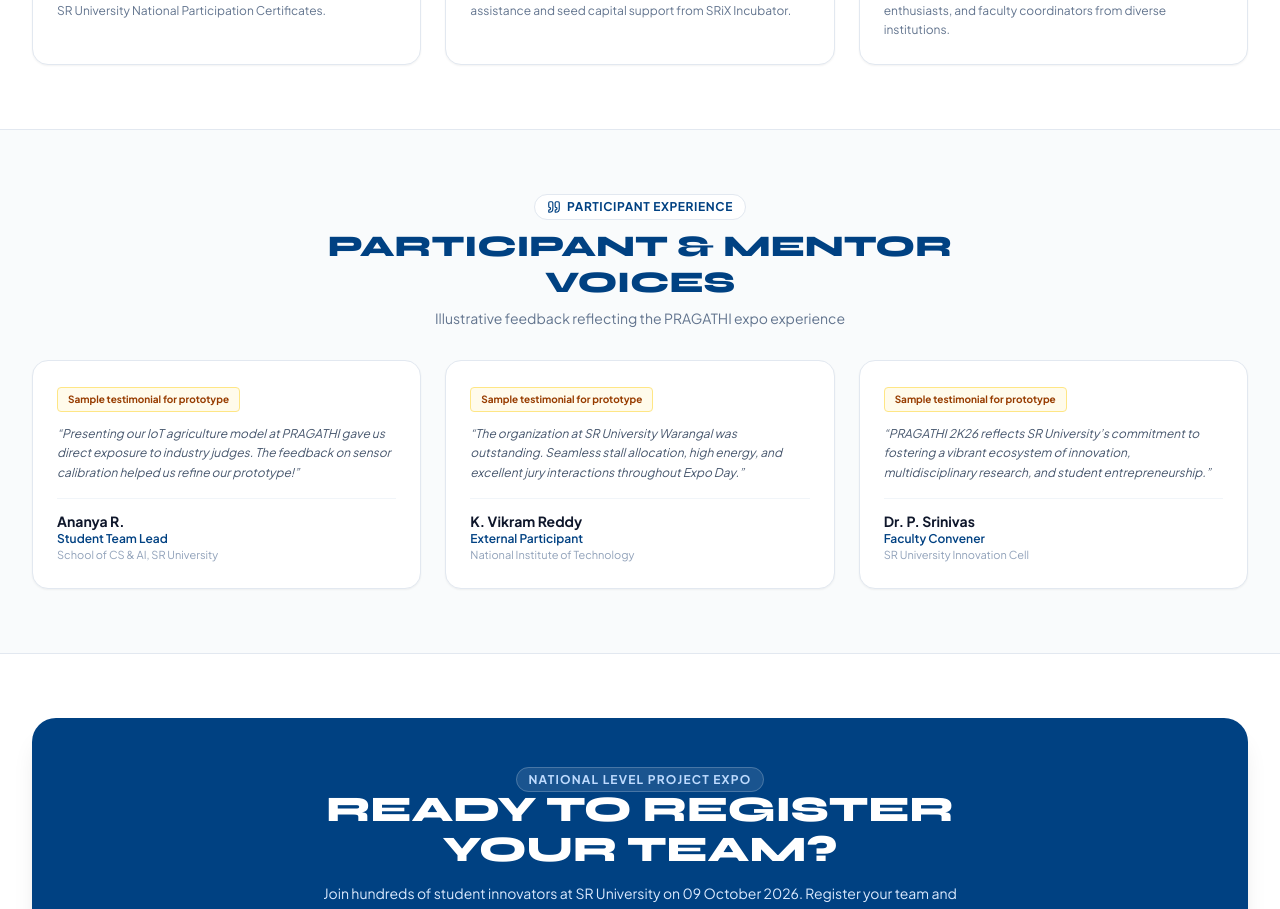
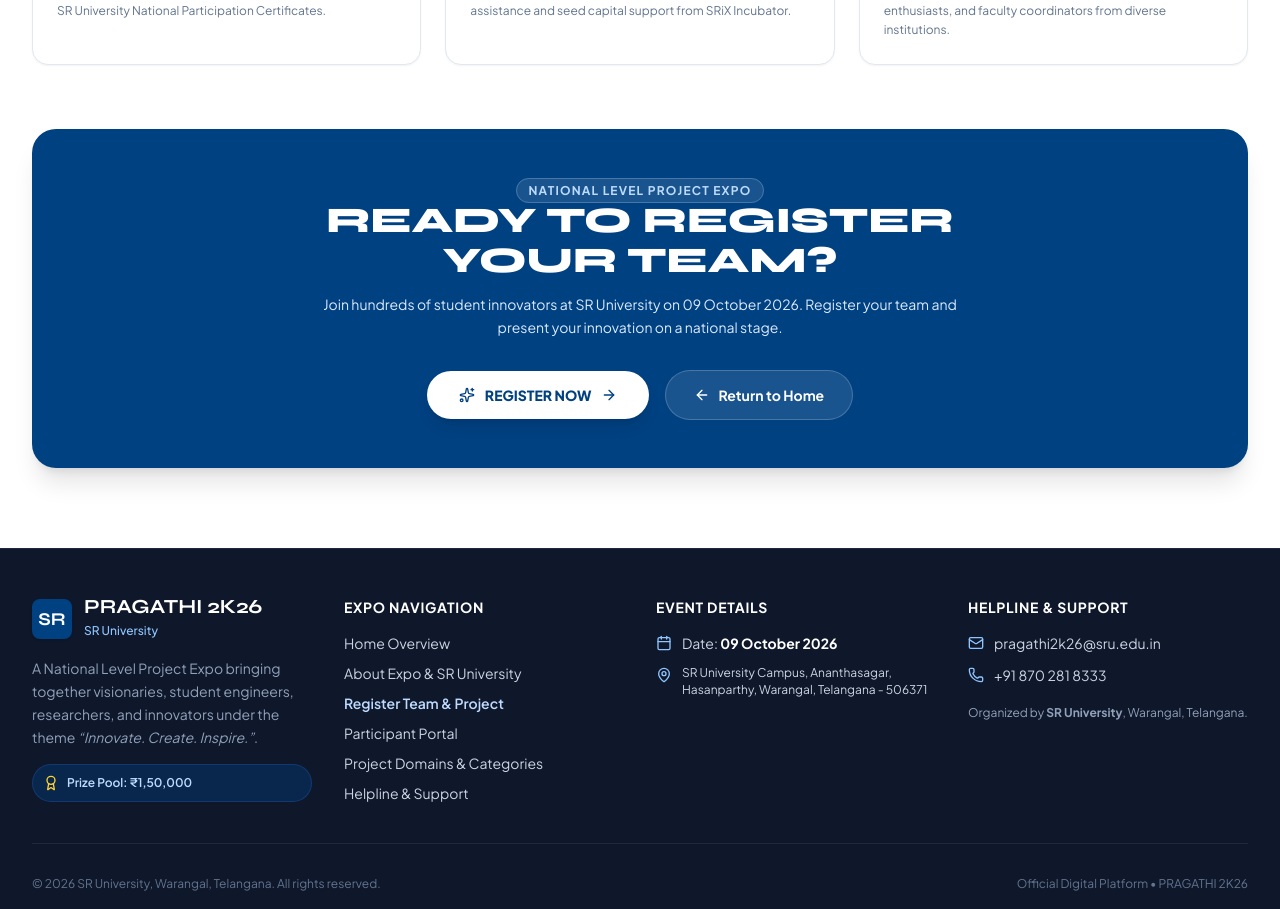
Before and after one commit to Sanjayduduka45/PragathiSru, a React (Vite) app: page /about in a window 1280 px wide. Shown: the part 2940-3849 px from the top of the page. Built offline with nearby package versions, Linux system fonts and the light colour scheme; no server answers; the database is empty.

Commit message:
fix: remove participant mentor voices section

```diff
--- a/src/pages/About.tsx
+++ b/src/pages/About.tsx
@@ -18,7 +18,6 @@
   Compass,
   Layers,
   Building,
-  Quote,
   HelpCircle,
   Clock,
   Send,
@@ -417,79 +416,7 @@
         </div>
       </section>
 
-      {/* SAMPLE TESTIMONIALS (PROTOTYPE DEMO) */}
-      <section className="bg-slate-50/80 py-16 border-y border-slate-200">
-        <div className="max-w-7xl mx-auto px-4 sm:px-6 lg:px-8 space-y-8">
 
-          <div className="text-center max-w-2xl mx-auto space-y-2">
-            <div className="inline-flex items-center gap-1.5 text-xs font-bold text-[#004182] uppercase tracking-wider bg-white px-3 py-1 rounded-full border border-slate-200">
-              <Quote className="w-3.5 h-3.5 text-[#004182]" />
-              <span>Participant Experience</span>
-            </div>
-            <h2 className="text-3xl font-extrabold text-[#004182] font-display uppercase">
-              Participant & Mentor Voices
-            </h2>
-            <p className="text-xs sm:text-sm text-slate-500">
-              Illustrative feedback reflecting the PRAGATHI expo experience
-            </p>
-          </div>
-
-          <div className="grid grid-cols-1 md:grid-cols-3 gap-6">
-
-            {/* Sample Testimonial 1 */}
-            <div className="bg-white rounded-2xl p-6 border border-slate-200 shadow-xs space-y-4 flex flex-col justify-between relative">
-              <div className="space-y-3">
-                <div className="inline-block bg-amber-50 text-amber-800 text-[10px] font-bold px-2.5 py-1 rounded border border-amber-200">
-                  Sample testimonial for prototype
-                </div>
-                <p className="text-xs text-slate-600 italic leading-relaxed">
-                  “Presenting our IoT agriculture model at PRAGATHI gave us direct exposure to industry judges. The feedback on sensor calibration helped us refine our prototype!”
-                </p>
-              </div>
-              <div className="pt-3 border-t border-slate-100">
-                <div className="font-bold text-sm text-slate-900">Ananya R.</div>
-                <div className="text-xs text-[#004182] font-semibold">Student Team Lead</div>
-                <div className="text-[11px] text-slate-400">School of CS & AI, SR University</div>
-              </div>
-            </div>
-
-            {/* Sample Testimonial 2 */}
-            <div className="bg-white rounded-2xl p-6 border border-slate-200 shadow-xs space-y-4 flex flex-col justify-between relative">
-              <div className="space-y-3">
-                <div className="inline-block bg-amber-50 text-amber-800 text-[10px] font-bold px-2.5 py-1 rounded border border-amber-200">
-                  Sample testimonial for prototype
-                </div>
-                <p className="text-xs text-slate-600 italic leading-relaxed">
-                  “The organization at SR University Warangal was outstanding. Seamless stall allocation, high energy, and excellent jury interactions throughout Expo Day.”
-                </p>
-              </div>
-              <div className="pt-3 border-t border-slate-100">
-                <div className="font-bold text-sm text-slate-900">K. Vikram Reddy</div>
-                <div className="text-xs text-[#004182] font-semibold">External Participant</div>
-                <div className="text-[11px] text-slate-400">National Institute of Technology</div>
-              </div>
-            </div>
-
-            {/* Sample Testimonial 3 */}
-            <div className="bg-white rounded-2xl p-6 border border-slate-200 shadow-xs space-y-4 flex flex-col justify-between relative">
-              <div className="space-y-3">
-                <div className="inline-block bg-amber-50 text-amber-800 text-[10px] font-bold px-2.5 py-1 rounded border border-amber-200">
-                  Sample testimonial for prototype
-                </div>
-                <p className="text-xs text-slate-600 italic leading-relaxed">
-                  “PRAGATHI 2K26 reflects SR University’s commitment to fostering a vibrant ecosystem of innovation, multidisciplinary research, and student entrepreneurship.”
-                </p>
-              </div>
-              <div className="pt-3 border-t border-slate-100">
-                <div className="font-bold text-sm text-slate-900">Dr. P. Srinivas</div>
-                <div className="text-xs text-[#004182] font-semibold">Faculty Convener</div>
-                <div className="text-[11px] text-slate-400">SR University Innovation Cell</div>
-              </div>
-            </div>
-
-          </div>
-        </div>
-      </section>
 
       {/* CALL TO ACTION BANNER */}
       <section className="max-w-7xl mx-auto px-4 sm:px-6 lg:px-8">
```
